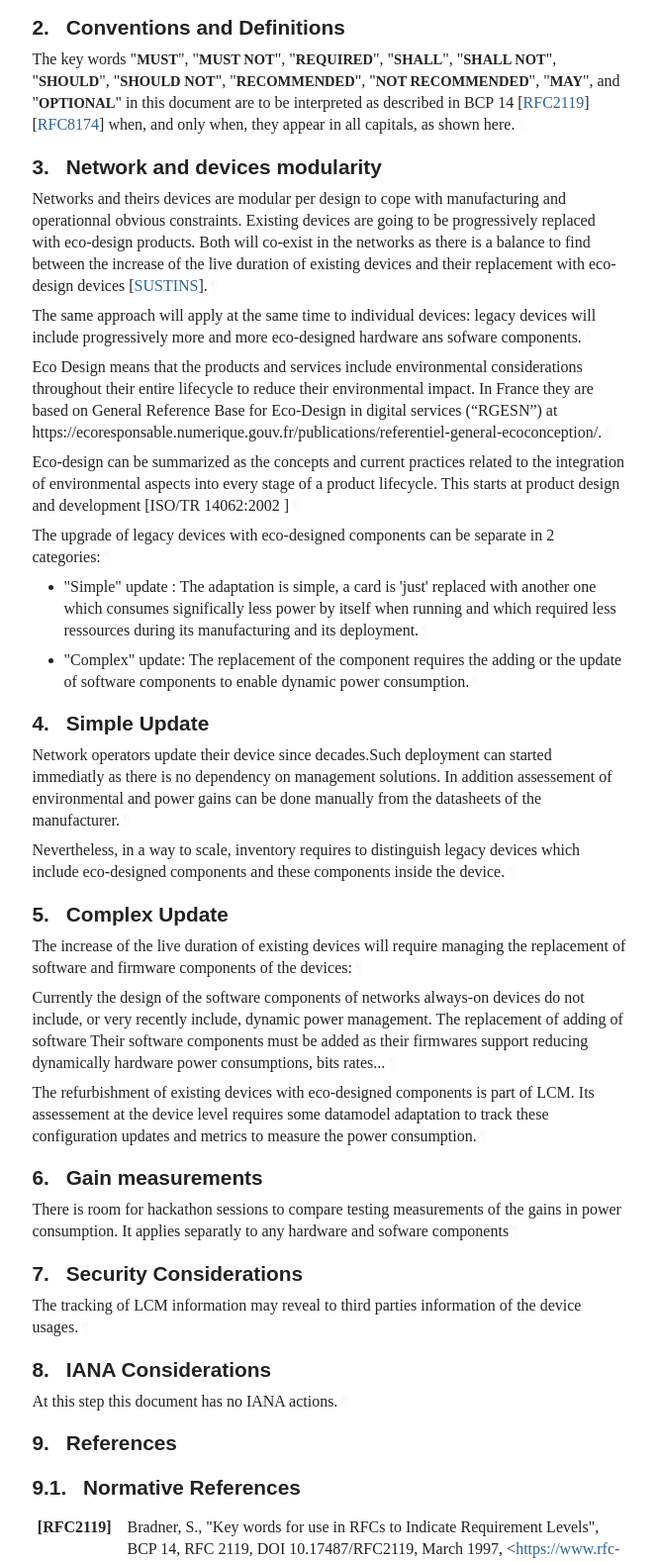
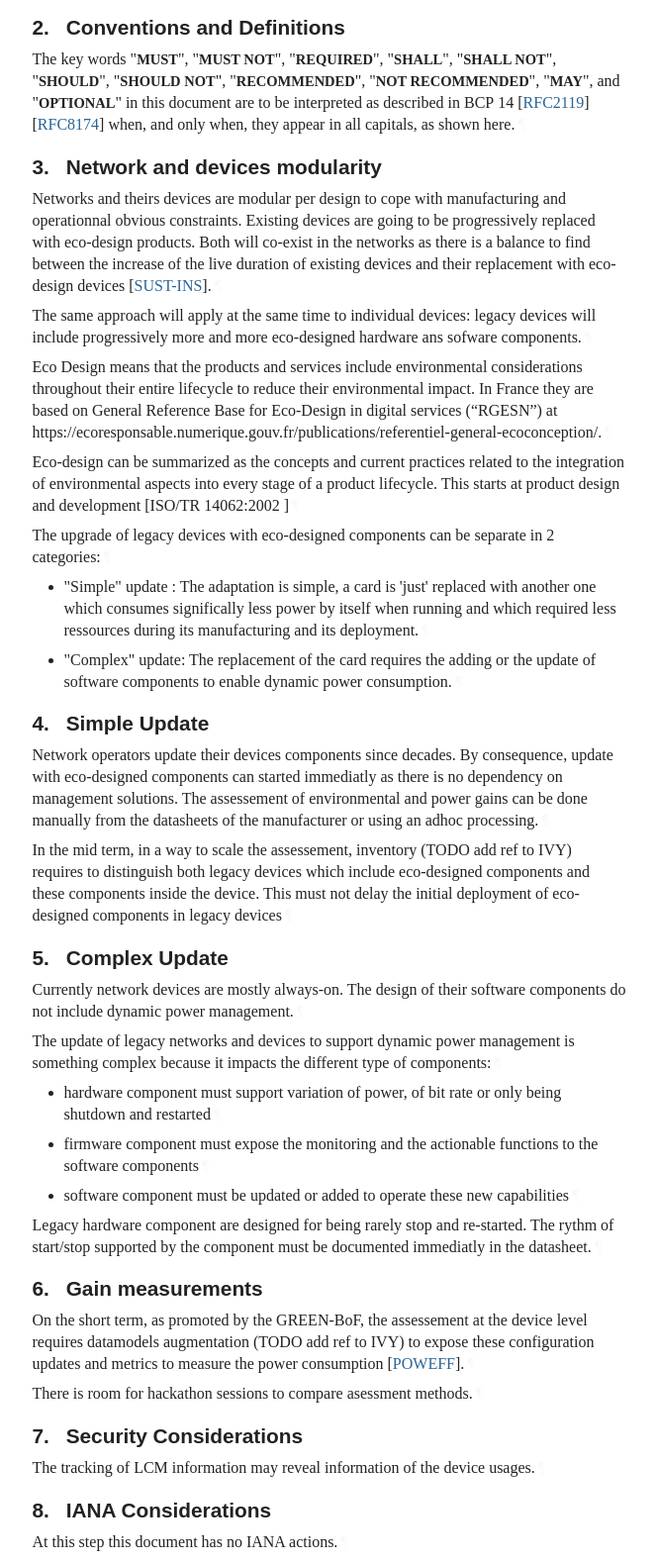
Before and after one commit to emile22/sustainability, a plain HTML site: page draft-stephan-legacy-path-eco-design.html in a window 1280 px wide. Shown: the part 1222-2800 px from the top of the page at 99% size, without its empty margins (92-756 px from the left). Drawn offline with Linux system fonts and the light colour scheme; a web font is replaced by a local one.

Commit message:
Script updating gh-pages from b2146f2. [ci skip]

```diff
--- a/draft-stephan-legacy-path-eco-design.html
+++ b/draft-stephan-legacy-path-eco-design.html
@@ -1029,7 +1029,7 @@ svg :is([fill="white"], [fill^="#fff"]) {
 </tr></thead>
 <tfoot><tr>
 <td class="left">Stephan</td>
-<td class="center">Expires 15 November 2024</td>
+<td class="center">Expires 16 November 2024</td>
 <td class="right">[Page]</td>
 </tr></tfoot>
 </table>
@@ -1042,12 +1042,12 @@ svg :is([fill="white"], [fill^="#fff"]) {
 <dd class="internet-draft">draft-stephan-legacy-path-eco-design-latest</dd>
 <dt class="label-published">Published:</dt>
 <dd class="published">
-<time datetime="2024-05-14" class="published">14 May 2024</time>
+<time datetime="2024-05-15" class="published">15 May 2024</time>
     </dd>
 <dt class="label-intended-status">Intended Status:</dt>
 <dd class="intended-status">Informational</dd>
 <dt class="label-expires">Expires:</dt>
-<dd class="expires"><time datetime="2024-11-15">15 November 2024</time></dd>
+<dd class="expires"><time datetime="2024-11-16">16 November 2024</time></dd>
 <dt class="label-authors">Author:</dt>
 <dd class="authors">
 <div class="author">
@@ -1097,7 +1097,7 @@ svg :is([fill="white"], [fill^="#fff"]) {
         time. It is inappropriate to use Internet-Drafts as reference
         material or to cite them other than as "work in progress."<a href="#section-boilerplate.1-3" class="pilcrow">¶</a></p>
 <p id="section-boilerplate.1-4">
-        This Internet-Draft will expire on 15 November 2024.<a href="#section-boilerplate.1-4" class="pilcrow">¶</a></p>
+        This Internet-Draft will expire on 16 November 2024.<a href="#section-boilerplate.1-4" class="pilcrow">¶</a></p>
 </section>
 </div>
 <div id="copyright">
@@ -1197,7 +1197,7 @@ appear in all capitals, as shown here.<a href="#section-2-1" class="pilcrow">¶<
       <h2 id="name-network-and-devices-modular">
 <a href="#section-3" class="section-number selfRef">3. </a><a href="#name-network-and-devices-modular" class="section-name selfRef">Network and devices modularity</a>
       </h2>
-<p id="section-3-1">Networks and theirs devices are modular per design to cope with manufacturing and operationnal obvious constraints. Existing devices are going to be progressively replaced with eco-design products. Both will co-exist in the networks as there is a balance to find between the increase of the live duration of existing devices and their replacement with eco-design devices <span>[<a href="#SUSTINS" class="cite xref">SUSTINS</a>]</span>.<a href="#section-3-1" class="pilcrow">¶</a></p>
+<p id="section-3-1">Networks and theirs devices are modular per design to cope with manufacturing and operationnal obvious constraints. Existing devices are going to be progressively replaced with eco-design products. Both will co-exist in the networks as there is a balance to find between the increase of the live duration of existing devices and their replacement with eco-design devices <span>[<a href="#SUST-INS" class="cite xref">SUST-INS</a>]</span>.<a href="#section-3-1" class="pilcrow">¶</a></p>
 <p id="section-3-2">The same approach will apply at the same time to individual devices: legacy devices will include progressively more and more eco-designed hardware ans sofware components.<a href="#section-3-2" class="pilcrow">¶</a></p>
 <p id="section-3-3">Eco Design means that the products and services include environmental considerations throughout their entire lifecycle to reduce their environmental impact. In France they are based on General Reference Base for Eco-Design in digital services (“RGESN”) at  https://ecoresponsable.numerique.gouv.fr/publications/referentiel-general-ecoconception/.<a href="#section-3-3" class="pilcrow">¶</a></p>
 <p id="section-3-4">Eco-design can be summarized as the concepts and current practices related to the integration of environmental aspects into every stage of a product lifecycle. This starts at product design and development [ISO/TR 14062:2002 ]<a href="#section-3-4" class="pilcrow">¶</a></p>
@@ -1207,7 +1207,7 @@ appear in all capitals, as shown here.<a href="#section-2-1" class="pilcrow">¶<
           <p id="section-3-6.1.1">"Simple" update : The adaptation is simple, a card is 'just' replaced with another one which consumes significally less power by itself when running and which required less ressources during its manufacturing and its deployment.<a href="#section-3-6.1.1" class="pilcrow">¶</a></p>
 </li>
         <li class="normal" id="section-3-6.2">
-          <p id="section-3-6.2.1">"Complex" update: The replacement of the component requires the adding or the update of software components to enable dynamic power consumption.<a href="#section-3-6.2.1" class="pilcrow">¶</a></p>
+          <p id="section-3-6.2.1">"Complex" update: The replacement of the card requires the adding or the update of software components to enable dynamic power consumption.<a href="#section-3-6.2.1" class="pilcrow">¶</a></p>
 </li>
       </ul>
 </section>
@@ -1217,8 +1217,8 @@ appear in all capitals, as shown here.<a href="#section-2-1" class="pilcrow">¶<
       <h2 id="name-simple-update">
 <a href="#section-4" class="section-number selfRef">4. </a><a href="#name-simple-update" class="section-name selfRef">Simple Update</a>
       </h2>
-<p id="section-4-1">Network operators update their device since decades.Such deployment can started immediatly as there is no dependency on management solutions. In addition assessement of environmental and power gains can be done manually from the datasheets of the manufacturer.<a href="#section-4-1" class="pilcrow">¶</a></p>
-<p id="section-4-2">Nevertheless, in a way to scale, inventory requires to distinguish legacy devices which include eco-designed components and these components inside the device.<a href="#section-4-2" class="pilcrow">¶</a></p>
+<p id="section-4-1">Network operators update their devices components since decades. By consequence, update with eco-designed components can started immediatly as there is no dependency on management solutions. The assessement of environmental and power gains can be done manually from the datasheets of the manufacturer or using an adhoc processing.<a href="#section-4-1" class="pilcrow">¶</a></p>
+<p id="section-4-2">In the mid term, in a way to scale the assessement, inventory (TODO add ref to IVY) requires to distinguish both legacy devices which include eco-designed components and these components inside the device. This must not delay the initial deployment of eco-designed components in legacy devices<a href="#section-4-2" class="pilcrow">¶</a></p>
 </section>
 </div>
 <div id="complex-update">
@@ -1226,9 +1226,20 @@ appear in all capitals, as shown here.<a href="#section-2-1" class="pilcrow">¶<
       <h2 id="name-complex-update">
 <a href="#section-5" class="section-number selfRef">5. </a><a href="#name-complex-update" class="section-name selfRef">Complex Update</a>
       </h2>
-<p id="section-5-1">The increase of the live duration of existing devices will require managing the replacement of software and firmware components of the devices:<a href="#section-5-1" class="pilcrow">¶</a></p>
-<p id="section-5-2">Currently the design of the software components of networks always-on devices do not include, or very recently include, dynamic power management. The replacement of adding of software Their software components must be added as their firmwares support reducing dynamically hardware power consumptions, bits rates...<a href="#section-5-2" class="pilcrow">¶</a></p>
-<p id="section-5-3">The refurbishment of existing devices with eco-designed components is part of LCM. Its assessement at the device level requires some datamodel adaptation to track these configuration updates and metrics to measure the power consumption.<a href="#section-5-3" class="pilcrow">¶</a></p>
+<p id="section-5-1">Currently network devices are mostly always-on. The design of their software components do not include dynamic power management.<a href="#section-5-1" class="pilcrow">¶</a></p>
+<p id="section-5-2">The update of legacy networks and devices to support dynamic power management is something complex because it impacts the different type of components:<a href="#section-5-2" class="pilcrow">¶</a></p>
+<ul class="normal">
+<li class="normal" id="section-5-3.1">
+          <p id="section-5-3.1.1">hardware component must support variation of power, of bit rate or only being shutdown and restarted<a href="#section-5-3.1.1" class="pilcrow">¶</a></p>
+</li>
+        <li class="normal" id="section-5-3.2">
+          <p id="section-5-3.2.1">firmware component must expose the monitoring and the actionable functions to the software components<a href="#section-5-3.2.1" class="pilcrow">¶</a></p>
+</li>
+        <li class="normal" id="section-5-3.3">
+          <p id="section-5-3.3.1">software component must be updated or added to operate these new capabilities<a href="#section-5-3.3.1" class="pilcrow">¶</a></p>
+</li>
+      </ul>
+<p id="section-5-4">Legacy hardware component are designed for being rarely stop and re-started. The rythm of start/stop supported by the component must be documented immediatly in the datasheet.<a href="#section-5-4" class="pilcrow">¶</a></p>
 </section>
 </div>
 <div id="gain-measurements">
@@ -1236,7 +1247,8 @@ appear in all capitals, as shown here.<a href="#section-2-1" class="pilcrow">¶<
       <h2 id="name-gain-measurements">
 <a href="#section-6" class="section-number selfRef">6. </a><a href="#name-gain-measurements" class="section-name selfRef">Gain measurements</a>
       </h2>
-<p id="section-6-1">There is room for hackathon sessions to compare testing measurements of the gains in power consumption. It applies separatly to any hardware and sofware components<a href="#section-6-1" class="pilcrow">¶</a></p>
+<p id="section-6-1">On the short term, as promoted by the GREEN-BoF, the assessement at the device level requires datamodels augmentation (TODO add ref to IVY) to expose these configuration updates and metrics to measure the power consumption <span>[<a href="#POWEFF" class="cite xref">POWEFF</a>]</span>.<a href="#section-6-1" class="pilcrow">¶</a></p>
+<p id="section-6-2">There is room for hackathon sessions to compare asessment methods.<a href="#section-6-2" class="pilcrow">¶</a></p>
 </section>
 </div>
 <div id="security-considerations">
@@ -1244,7 +1256,7 @@ appear in all capitals, as shown here.<a href="#section-2-1" class="pilcrow">¶<
       <h2 id="name-security-considerations">
 <a href="#section-7" class="section-number selfRef">7. </a><a href="#name-security-considerations" class="section-name selfRef">Security Considerations</a>
       </h2>
-<p id="section-7-1">The tracking of LCM information may reveal to third parties information of the device usages.<a href="#section-7-1" class="pilcrow">¶</a></p>
+<p id="section-7-1">The tracking of LCM information may reveal information of the device usages.<a href="#section-7-1" class="pilcrow">¶</a></p>
 </section>
 </div>
 <div id="iana-considerations">
@@ -1286,13 +1298,17 @@ appear in all capitals, as shown here.<a href="#section-2-1" class="pilcrow">¶<
         <dd>
 <span class="refTitle">"BOF proposal for GREEN WG Creation"</span>, <time datetime="2024-05-10" class="refDate">10 May 2024</time>, <span>&lt;<a href="https://github.com/marisolpalmero/GREEN-bof">https://github.com/marisolpalmero/GREEN-bof</a>&gt;</span>. </dd>
 <dd class="break"></dd>
+<dt id="POWEFF">[POWEFF]</dt>
+        <dd>
+<span class="refAuthor">Jan Lindblad</span>, <span class="refAuthor">Snezana Mitrovic</span>, <span class="refAuthor">Marisol Palmero</span>, and <span class="refAuthor">Gonzalo Salgueiro</span>, <span class="refTitle">"Power and Energy Efficiency"</span>, <time datetime="2024-05-07" class="refDate">7 May 2024</time>, <span>&lt;<a href="https://datatracker.ietf.org/doc/html/draft-opsawg-poweff">https://datatracker.ietf.org/doc/html/draft-opsawg-poweff</a>&gt;</span>. </dd>
+<dd class="break"></dd>
 <dt id="RFC6241">[RFC6241]</dt>
         <dd>
 <span class="refAuthor">Enns, R., Ed.</span>, <span class="refAuthor">Bjorklund, M., Ed.</span>, <span class="refAuthor">Schoenwaelder, J., Ed.</span>, and <span class="refAuthor">A. Bierman, Ed.</span>, <span class="refTitle">"Network Configuration Protocol (NETCONF)"</span>, <span class="seriesInfo">RFC 6241</span>, <span class="seriesInfo">DOI 10.17487/RFC6241</span>, <time datetime="2011-06" class="refDate">June 2011</time>, <span>&lt;<a href="https://www.rfc-editor.org/rfc/rfc6241">https://www.rfc-editor.org/rfc/rfc6241</a>&gt;</span>. </dd>
 <dd class="break"></dd>
-<dt id="SUSTINS">[SUSTINS]</dt>
+<dt id="SUST-INS">[SUST-INS]</dt>
       <dd>
-<span class="refAuthor">Per Andersson</span>, <span class="refAuthor">Jan Lindblad</span>, <span class="refAuthor">Snezana Mitrovic</span>, <span class="refAuthor">Marisol Palmero</span>, <span class="refAuthor">Esther Roure</span>, <span class="refAuthor">Gonzalo Salgueiro</span>, and <span class="refAuthor">Stephan Emile</span>, <span class="refTitle">"Sustainability Insights"</span>, <time datetime="2023-10-20" class="refDate">20 October 2023</time>, <span>&lt;<a href="https://datatracker.ietf.org/doc/draft-almprs-sustainability-insights/">https://datatracker.ietf.org/doc/draft-almprs-sustainability-insights/</a>&gt;</span>. </dd>
+<span class="refAuthor">Per Andersson</span>, <span class="refAuthor">Jan Lindblad</span>, <span class="refAuthor">Snezana Mitrovic</span>, <span class="refAuthor">Marisol Palmero</span>, <span class="refAuthor">Esther Roure</span>, <span class="refAuthor">Gonzalo Salgueiro</span>, and <span class="refAuthor">Stephan Emile</span>, <span class="refTitle">"Power and Energy Efficiency"</span>, <time datetime="2023-10-20" class="refDate">20 October 2023</time>, <span>&lt;<a href="https://datatracker.ietf.org/doc/draft-almprs-sustainability-insights/">https://datatracker.ietf.org/doc/draft-almprs-sustainability-insights/</a>&gt;</span>. </dd>
 <dd class="break"></dd>
 </dl>
 </section>
```
Also changed, not shown: draft-stephan-legacy-path-eco-design.txt.
